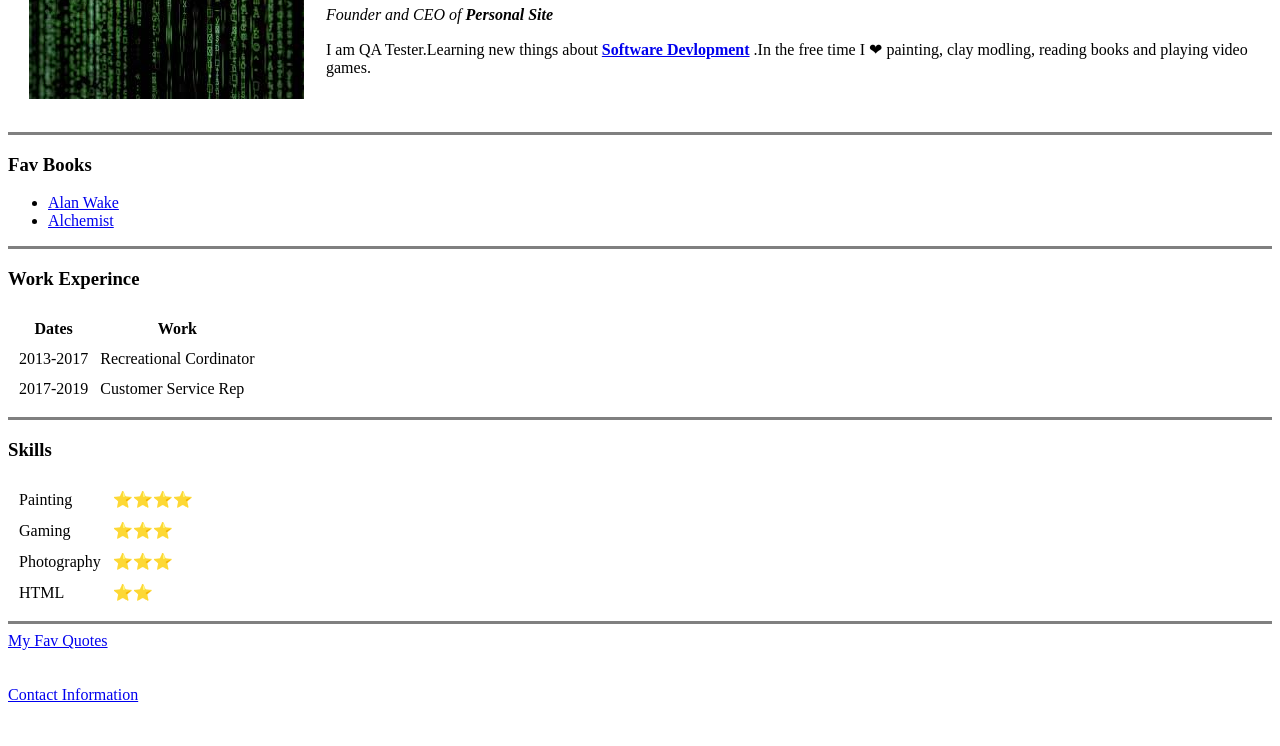
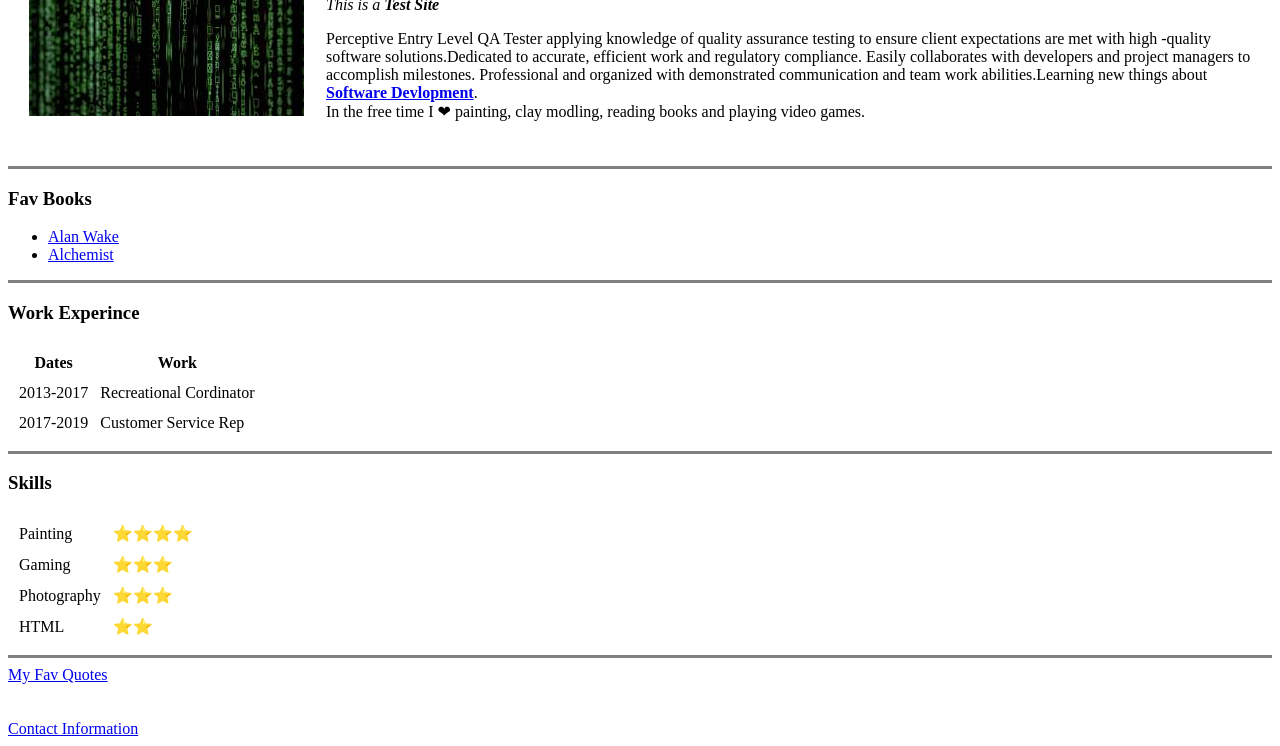
Before and after one commit to hrv33/cv, a plain HTML site: page index.html in a window 1280 px wide. Shown: the part 113-859 px from the top of the page. Before the commit the page ends 825 px from the top, so only its background shows below. Drawn offline with Linux system fonts and the light colour scheme.

Commit message:
Update index.html

```diff
--- a/index.html
+++ b/index.html
@@ -15,10 +15,12 @@
       <td>
         <h1> Harv </h1>
         <p><em>
-            Founder and CEO of <strong>Personal Site</strong>
+            This is a <strong>Test Site</strong>
           </em></p>
         <p>
-          I am QA Tester.Learning new things about <strong><a href="https://www.ibm.com/topics/software-development">Software Devlopment</a></strong> .In the free time I ❤ painting, clay modling, reading books and playing video games.
+          Perceptive Entry Level QA Tester applying knowledge of quality assurance testing to ensure client expectations are met with high -quality software solutions.Dedicated to accurate, efficient work and regulatory compliance. Easily collaborates with developers and project managers to accomplish milestones. Professional and organized with demonstrated communication and team work abilities.Learning new things about <strong><a href="https://www.ibm.com/topics/software-development">Software Devlopment</a></strong>.
+      <br>
+          In the free time I ❤ painting, clay modling, reading books and playing video games.
         </p>
       </td>
     </tr>
```
